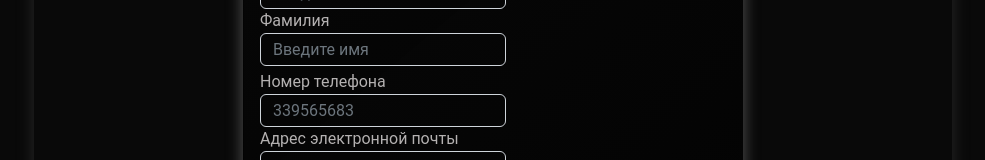
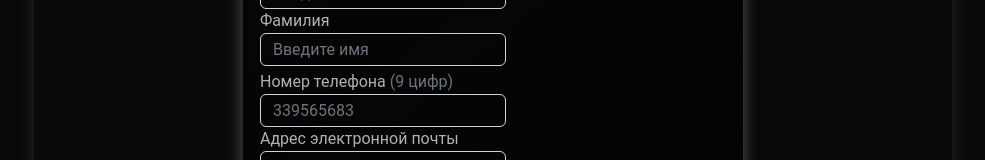
Before and after one commit to bd-ans/contact--manager, a React (Vite) app: page / in a window 1280 px wide. Both pictures are taken after a click on the button "Добавить". Shown: the part 374-534 px from the top of the page, without its empty margins (147-1132 px from the left). Built offline with nearby package versions, Linux system fonts and the light colour scheme.

Commit message:
.../src/UI/Modal/index.jsx | 2 +-  1 file changed, 1 insertion(+), 1 deletion(-)

```diff
--- a/src/UI/Modal/index.jsx
+++ b/src/UI/Modal/index.jsx
@@ -271,7 +271,7 @@ const index = ({
                   <div className="modal-user-phone-number-box">
                     <div className="modal-user-phone-number-box-inner">
                       <p className="mb-0 modal-user-name-title">
-                        Номер телефона
+                        Номер телефона <span className="text-muted">(9 цифр)</span>
                       </p>
                       <input
                         className="modalsinput bg-transparent text-muted form-control modal-contact-name-input"
```
